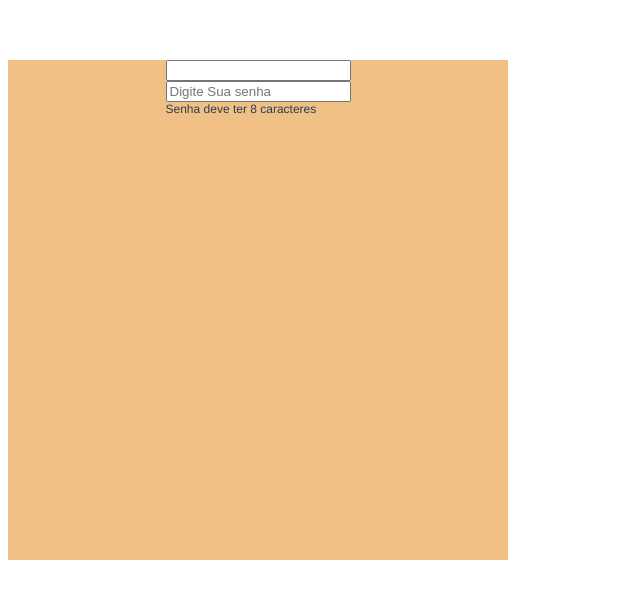
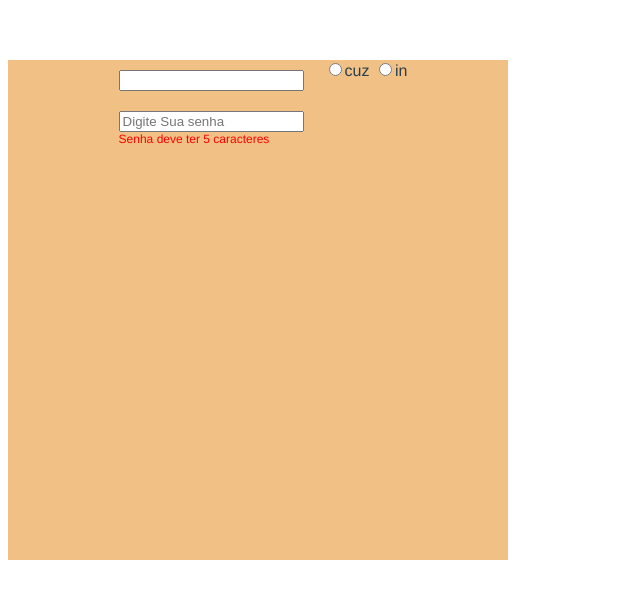
Before and after one commit to EuripedesSimoes/Vue-Tr, a Vue app in the folder form-test/: page / in a window 1280 px wide. Shown: the top 598 px of the page, without its empty margins (0-640 px from the left). Built offline with nearby package versions, Linux system fonts and the light colour scheme.

Commit message:
Form-Test

```diff
--- a/form-test/src/components/TheForm.vue
+++ b/form-test/src/components/TheForm.vue
@@ -1,17 +1,27 @@
 <template>
     <main class="main">
-        <div>
+        <div class="div_main">
             <form class="form_name">
                 <input type="text" id="cu" v-model="txt" v-on:input="nameValidate()">
-                {{ txt }}
-                <span id="span_required" style="display: none;">Nome deve ter mais de 3 letras</span>
+                <span id="span_required" :style="display_Span" >Senha deve ter 8 caracteres</span>
             </form>
+
             <form class="form_pass">
                 <input type="password" placeholder="Digite Sua senha">
-                <span id="span_required" style="display: flex;">Senha deve ter 8 caracteres</span>
-                <span id="span_required" :style="display" >Senha deve ter 8 caracteres</span>
+                <span id="span_required" style="display: flex; color: red;">Senha deve ter 5 caracteres</span>
+            </form>
 
-            </form>
+            <!--
+            <form>
+                <input type="text" placeholder="Digite Sua senha" v-model="ip3">
+                <span id="span_required" v-if="ip3.length = 0" style="display: none;"></span>
+                <span id="span_required" v-else-if="ip3.length < 5" style="display: flex; color: red;">Senha deve ter 5 caracteres</span>
+                <span id="span_required" v-else-if="ip3.length >= 5" style="display: flex; color: green;">Senha deve ter 5 caracteres</span>
+            </form>-->
+        </div>
+        <div>
+            <input type="radio" value="uc">cuz
+            <input type="radio" value="niz">in
         </div>
     </main>
 </template>
@@ -24,15 +34,22 @@ export default {
             campos: document.getElementById('cu'),
             /*campos: document.querySelectorAll('.inputs required'),*/
             spanT: document.getElementById('span_required'),
-            display: "display:none;"
+            display_Span: "display:none;",
+            ip3: '',
         }
     },
     methods: {
         nameValidate(){
             console.log(this.txt)
-            if (this.txt.length > 3){
-                this.display = 'display: flex;'
+
+            if (this.txt.length < 3){
+                this.display_Span = 'display: flex; color:red'
+
             }
+
+            else {
+                    this.display_Span = 'display: flex; color:green'
+                }
 
             /*if (this.txt < 5)
             {
@@ -62,16 +79,15 @@ export default {
     /*align-items: center;*/
     column-gap: 10px;
 }
-.form_name {
+.div_main > form {
+    padding: 10px;
+}
+
+.form_name, .form_pass, .form_pass2 {
     display: flex;
     flex-direction: column;
     /*font-size: 10px;
     column-gap: 10px;*/
-}
-.form_pass {
-    display: flex;
-    flex-direction: column;
-    /*column-gap: 10px;*/
 }
 span {
     font-size: 12px;
```
